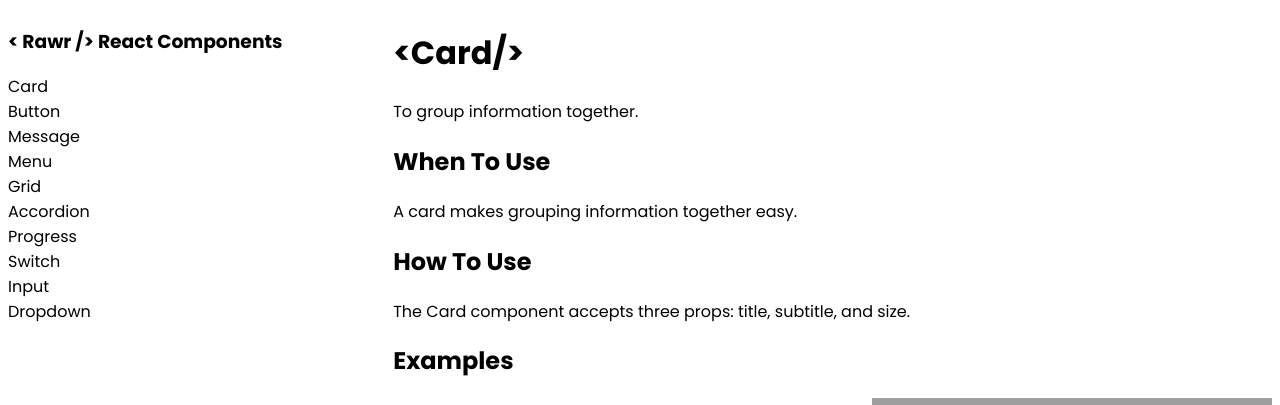
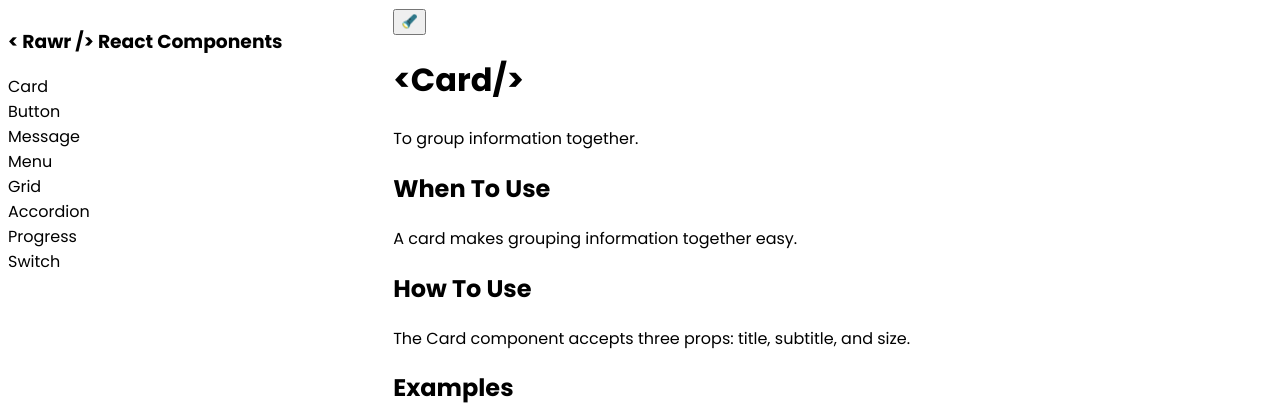
Before and after one commit to joshternyak/rawr-react, a React app: page / in a window 1280 px wide. Shown: the top 405 px of the page. Built offline with nearby package versions, Linux system fonts and the light colour scheme; grey boxes are pictures that could not be loaded; the HTML template or start-up script is replaced by a standard one.

Commit message:
added theme to entire app

```diff
--- a/src/App.js
+++ b/src/App.js
@@ -5,17 +5,27 @@ import './ComponentTabsList/Component/style.scss';
 import ComponentDetails from './ComponentDetails';
 import { componentsList } from './componentsList';
 import Grid from './ComponentsDirectory/Grid';
+import { ThemeContext } from './contexts/theme';
 
 function App() {
   const [activeTab, setActiveTab] = useState(0);
+  const { theme, toggle, dark } = React.useContext(ThemeContext);
+
   return (
-    <div className="App">
+    <div className="App" style={{
+      backgroundColor: theme.backgroundColor,
+      color: theme.color,
+    }}>
       <Grid justifyContent={'space-between'} alignItems={'start'}>
         <ComponentTabsList
           title={' < Rawr /> React Components'}
           setActiveTab={setActiveTab}
           activeTab={activeTab}
         />
+        <div>
+          <button className="App__toggle-theme-btn" onClick={toggle}>
+            {!dark ? '🔦' : '💡'}
+          </button>
           {componentsList.map((componentItem, index) => {
             const isActiveTab = activeTab === index;
             return isActiveTab &&
@@ -30,12 +40,15 @@ function App() {
               </div>
               ;
           })}
+        </div>
       </Grid>
     </div>
   );
 }
 
 function ComponentTabsList({ setActiveTab, activeTab, title }) {
+  const { dark } = React.useContext(ThemeContext);
+
   return (
     <div className="ComponentTabsList">
       <h3 className="ComponentTabsList__title">{title}</h3>
@@ -44,6 +57,7 @@ function ComponentTabsList({ setActiveTab, activeTab, title }) {
         return (
           <div
             className={isActive ? 'Component' : 'Component Component--inactive'}
+            style={{ color: dark && isActive ? 'black' : 'inherit' }}
             onClick={() => setActiveTab(index)}
             key={index}
           >
--- a/src/App.scss
+++ b/src/App.scss
@@ -8,4 +8,25 @@
   left: 0px;
   top: 0px;
   margin: 0px;
+  transition: 0.2s;
+
+  &__toggle-theme-btn {
+    cursor: pointer;
+    position: fixed;
+    z-index: 4;
+    right: 50%;
+    top: 20px;
+    background: lightblue;
+    border-radius: 5px;
+    outline: none;
+    transition: 0.2s all ease-in-out;
+    border: none;
+    width: 45px;
+    height: 45px;
+    font-size: 24px;
+
+    &:hover {
+      transform: scale(1.2);
+    }
+  }
 }
--- a/src/ComponentDetails/index.js
+++ b/src/ComponentDetails/index.js
@@ -2,12 +2,17 @@ import React from 'react';
 import './style.scss';
 import Card from '../ComponentsDirectory/Card';
 import Grid from '../ComponentsDirectory/Grid';
+import { ThemeContext } from '../contexts/theme';
 
 function ComponentDetails({ name, description, whenToUse, howToUse, examples }) {
+  const { dark } = React.useContext(ThemeContext);
   return (
     <div className="ComponentDetails">
       <h1 className="ComponentDetails__name">
-        <code className="ComponentDetails__name-code">
+        <code
+          className="ComponentDetails__name-code"
+          style={{ color: dark ? '#242424' : 'inherit' }}
+        >
           {'<'}
           {name}
           {'/>'}
--- a/src/ComponentsDirectory/Card/index.js
+++ b/src/ComponentsDirectory/Card/index.js
@@ -1,13 +1,16 @@
 import React from 'react';
 import './style.scss';
 import PropTypes from 'prop-types';
+import { ThemeContext } from '../../contexts/theme';
 
 function Card(props) {
+  const { dark } = React.useContext(ThemeContext);
   return (
     <div
       className={`Card ${props.withBoxShadow ? 'Card--with-box-shadow' : ''}
       ${props.fullWidth ? 'Card--full-width' : ''}
       ${props.size ? `Card--${props.size}` : ''} `}
+      style={{ color: dark ? '#242424' : 'inherit' }}
     >
       {props.icon && props.icon}
       {props.img &&
--- a/src/componentsList.js
+++ b/src/componentsList.js
@@ -1,4 +1,4 @@
-import React, { useState } from 'react';
+import React from 'react';
 import Card from './ComponentsDirectory/Card';
 import Button from './ComponentsDirectory/Button';
 import Message from './ComponentsDirectory/Message';
@@ -304,16 +304,4 @@ export const componentsList = [
         </Grid>
       </>,
   },
-  {
-    name: 'Input',
-    description: 'To get necessary data from your users.',
-    whenToUse: 'When your website needs to get info from your users.',
-    examples: <Card />,
-  },
-  {
-    name: 'Dropdown',
-    description: 'For organizing a website with many pages',
-    whenToUse: 'When your website has many pages in the same category.',
-    examples: <Card />,
-  },
 ];
--- /dev/null
+++ b/src/contexts/theme.js
@@ -0,0 +1,47 @@
+import React from 'react';
+
+const themes = {
+  dark: {
+    backgroundColor: '#242424',
+    color: 'white',
+  },
+  light: {
+    backgroundColor: '#fff',
+    color: 'black',
+  },
+};
+
+const initialState = {
+  dark: false,
+  theme: themes.light,
+  toggle: () => {
+  },
+};
+const ThemeContext = React.createContext(initialState);
+
+function ThemeProvider({ children }) {
+  const [dark, setDark] = React.useState(false); // Default theme is light
+
+  // On mount, read the preferred theme from the persistence
+  React.useEffect(() => {
+    const isDark = localStorage.getItem('dark') === 'true';
+    setDark(isDark);
+  }, [dark]);
+
+  // To toggle between dark and light modes
+  const toggle = () => {
+    const isDark = !dark;
+    localStorage.setItem('dark', JSON.stringify(isDark));
+    setDark(isDark);
+  };
+
+  const theme = dark ? themes.dark : themes.light;
+
+  return (
+    <ThemeContext.Provider value={{ theme, dark, toggle }}>
+      {children}
+    </ThemeContext.Provider>
+  );
+}
+
+export { ThemeProvider, ThemeContext };
```
Also changed, not shown: index.js (+11 -4 lines). Lines whose indentation alone changed are shown as unchanged.
